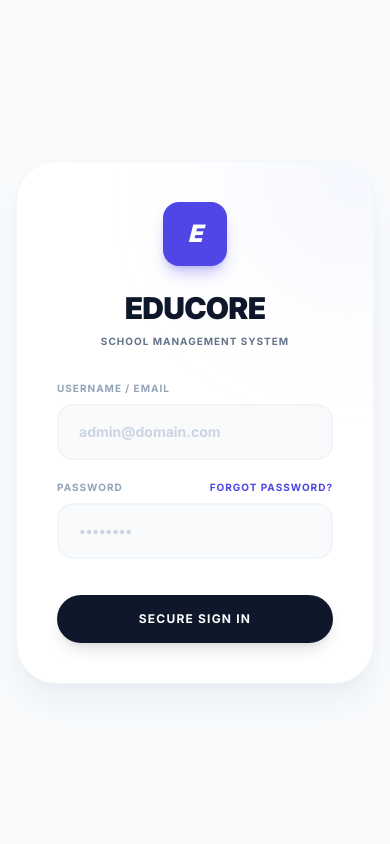
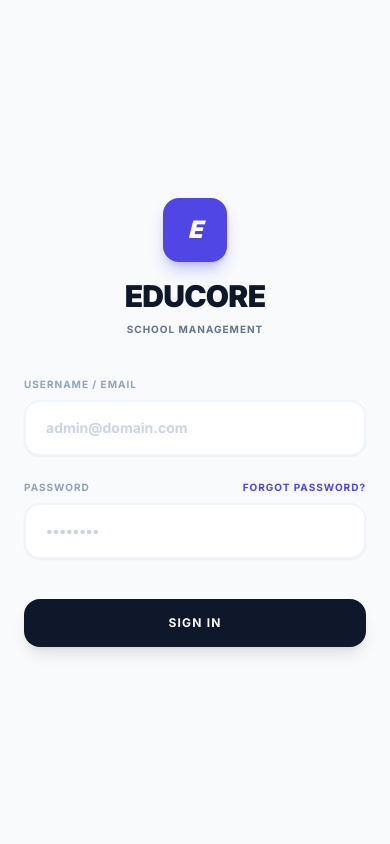
Before and after one commit to digitals-cmyk/educoresystem, a PHP site: page / in a window 390 px wide. Run offline with PHP 8.4, Linux system fonts and the light colour scheme; some libraries are stand-ins or nearby versions.

Commit message:
feat: Implement email/password login
Replaces Google Sign-In with email and password authentication for user login. Updates the UI to include email and password input fields and a form for submission.

```diff
--- a/htdocs/database.sql
+++ b/htdocs/database.sql
@@ -1,6 +1,3 @@
-CREATE DATABASE IF NOT EXISTS educore_db;
-USE educore_db;
-
 CREATE TABLE schools (
     id INT AUTO_INCREMENT PRIMARY KEY,
     name VARCHAR(255) NOT NULL,
--- a/htdocs/index.php
+++ b/htdocs/index.php
@@ -86,34 +86,76 @@ if($_SERVER["REQUEST_METHOD"] == "POST" && isset($_POST['action']) && $_POST['ac
     <link href="https://fonts.googleapis.com/css2?family=Inter:wght@400;500;700;900&display=swap" rel="stylesheet">
     <style> body { font-family: 'Inter', sans-serif; } </style>
 </head>
-<body class="bg-slate-50 text-slate-900 min-h-screen flex items-center justify-center p-4">
-    <div class="bg-white p-10 rounded-[2.5rem] shadow-xl shadow-slate-200/50 border border-slate-100 w-full max-w-md relative overflow-hidden">
-        <!-- Decorative blob -->
-        <div class="absolute -top-24 -right-24 w-56 h-56 bg-indigo-50 rounded-full blur-3xl opacity-60"></div>
+<body class="bg-slate-50 text-slate-900 min-h-screen flex">
 
-        <div class="text-center mb-8 relative z-10">
-            <div class="w-16 h-16 bg-indigo-600 rounded-2xl shadow-lg shadow-indigo-600/30 mx-auto flex items-center justify-center mb-6 text-2xl text-white">
+    <!-- Left Side Content/Image -->
+    <div class="hidden lg:flex w-1/2 bg-slate-900 p-12 relative overflow-hidden flex-col justify-between">
+        <!-- Abstract background graphics -->
+        <div class="absolute inset-0 opacity-20 pointer-events-none">
+            <div class="absolute -top-[20%] -left-[10%] w-[70%] h-[70%] rounded-full bg-indigo-600 blur-[120px]"></div>
+            <div class="absolute top-[60%] -right-[20%] w-[60%] h-[60%] rounded-full bg-emerald-500 blur-[120px]"></div>
+        </div>
+
+        <!-- Optional Image specific element (using a placeholder that looks good or unsplash) -->
+        <div class="absolute inset-0 z-0 opacity-40 mix-blend-overlay" style="background-image: url('https://images.unsplash.com/photo-1523050854058-8df90110c9f1?q=80&w=2670&auto=format&fit=crop'); background-size: cover; background-position: center;"></div>
+
+        <div class="relative z-10 flex items-center gap-3">
+            <div class="w-10 h-10 bg-indigo-600 rounded-xl flex items-center justify-center text-xl text-white">
+                <span class="font-black italic">E</span>
+            </div>
+            <span class="text-xl font-black uppercase tracking-tight text-white">EduCore</span>
+        </div>
+
+        <div class="relative z-10 max-w-lg mt-auto pb-12">
+            <h2 class="text-5xl font-black text-white tracking-tighter leading-[1.1] mb-6 uppercase">Modern<br>School<br>Management.</h2>
+            <p class="text-slate-400 font-medium leading-relaxed mb-8">A comprehensive institutional core designed for next-generation administration, bringing total visibility and control to your workflow.</p>
+            <div class="flex gap-4">
+                <div class="flex -space-x-4">
+                    <img class="w-10 h-10 rounded-full border-2 border-slate-900" src="https://ui-avatars.com/api/?name=JS&background=6366f1&color=fff" alt="">
+                    <img class="w-10 h-10 rounded-full border-2 border-slate-900" src="https://ui-avatars.com/api/?name=AK&background=10b981&color=fff" alt="">
+                    <img class="w-10 h-10 rounded-full border-2 border-slate-900" src="https://ui-avatars.com/api/?name=MD&background=f59e0b&color=fff" alt="">
+                </div>
+                <div class="flex flex-col justify-center">
+                    <span class="text-white font-bold text-sm">Trusted by</span>
+                    <span class="text-slate-400 text-xs font-semibold uppercase tracking-widest text-[10px]">100+ Institutions</span>
+                </div>
+            </div>
+        </div>
+    </div>
+
+    <!-- Right Side Login -->
+    <div class="w-full lg:w-1/2 flex items-center justify-center p-6 sm:p-12">
+        <div class="w-full max-w-md">
+            <!-- Mobile Header (Hidden on Desktop) -->
+            <div class="text-center mb-10 lg:hidden display-flex flex-col align-center items-center">
+                <div class="w-16 h-16 bg-indigo-600 rounded-2xl shadow-lg shadow-indigo-600/30 mx-auto flex items-center justify-center mb-4 text-2xl text-white">
                     <span class="font-black italic">E</span>
                 </div>
                 <h1 class="text-3xl font-black uppercase tracking-tight text-slate-900">EduCore</h1>
-            <p class="text-[10px] font-bold uppercase tracking-widest text-slate-500 mt-2">School Management System</p>
+                <p class="text-[10px] font-bold uppercase tracking-widest text-slate-500 mt-2">School Management</p>
+            </div>
+
+            <!-- Desktop Header -->
+            <div class="hidden lg:block mb-10">
+                <h1 class="text-4xl font-black uppercase tracking-tight text-slate-900 mb-2">Welcome Back</h1>
+                <p class="text-[11px] font-bold uppercase tracking-widest text-slate-500 opacity-80">Sign in to your account to continue</p>
             </div>
 
             <?php
             if(!empty($login_err)){
-            echo '<div class="bg-rose-50 text-rose-600 p-4 rounded-2xl mb-6 text-[11px] font-bold uppercase tracking-wider text-center border border-rose-100">' . $login_err . '</div>';
+                echo '<div class="bg-rose-50 text-rose-600 p-4 rounded-2xl mb-8 text-[11px] font-bold uppercase tracking-wider text-center border border-rose-100 shadow-sm">' . $login_err . '</div>';
             }
             if(!empty($reset_msg)){
-            echo '<div class="bg-emerald-50 text-emerald-600 p-4 rounded-2xl mb-6 text-[11px] font-bold uppercase tracking-wider text-center border border-emerald-100">' . $reset_msg . '</div>';
+                echo '<div class="bg-emerald-50 text-emerald-600 p-4 rounded-2xl mb-8 text-[11px] font-bold uppercase tracking-wider text-center border border-emerald-100 shadow-sm">' . $reset_msg . '</div>';
             }
             ?>
 
             <!-- LOGIN FORM -->
-        <form id="login-form" action="<?php echo htmlspecialchars($_SERVER["PHP_SELF"]); ?>" method="post" class="space-y-5 relative z-10 <?php echo (!empty($reset_msg)) ? 'hidden' : 'block'; ?>">
+            <form id="login-form" action="<?php echo htmlspecialchars($_SERVER["PHP_SELF"]); ?>" method="post" class="space-y-6 <?php echo (!empty($reset_msg)) ? 'hidden' : 'block'; ?>">
                 <input type="hidden" name="action" value="login">
                 <div>
                     <label class="block text-[10px] font-bold uppercase tracking-widest text-slate-400 mb-2">Username / Email</label>
-                <input type="text" name="email" required value="<?php echo htmlspecialchars($email); ?>" class="w-full px-5 py-4 bg-slate-50 border-2 border-slate-100 focus:bg-white rounded-2xl focus:border-indigo-600 outline-none transition-all font-bold text-sm text-slate-700 placeholder:text-slate-300" placeholder="admin@domain.com">
+                    <input type="text" name="email" required value="<?php echo htmlspecialchars($email); ?>" class="w-full px-5 py-4 bg-white border-2 border-slate-100 focus:bg-white rounded-2xl focus:border-indigo-600 outline-none transition-all font-bold text-sm text-slate-700 placeholder:text-slate-300 shadow-sm" placeholder="admin@domain.com">
                     <span class="text-[10px] uppercase font-bold tracking-widest text-rose-500 mt-2 block"><?php echo $email_err; ?></span>
                 </div>
                 <div>
@@ -121,29 +163,30 @@ if($_SERVER["REQUEST_METHOD"] == "POST" && isset($_POST['action']) && $_POST['ac
                         <label class="block text-[10px] font-bold uppercase tracking-widest text-slate-400">Password</label>
                         <button type="button" onclick="toggleForms()" class="text-[10px] font-bold uppercase tracking-widest text-indigo-600 hover:text-indigo-800 transition-colors">Forgot Password?</button>
                     </div>
-                <input type="password" name="password" required class="w-full px-5 py-4 bg-slate-50 border-2 border-slate-100 focus:bg-white rounded-2xl focus:border-indigo-600 outline-none transition-all font-bold text-sm text-slate-700 placeholder:text-slate-300" placeholder="••••••••">
+                    <input type="password" name="password" required class="w-full px-5 py-4 bg-white border-2 border-slate-100 focus:bg-white rounded-2xl focus:border-indigo-600 outline-none transition-all font-bold text-sm text-slate-700 placeholder:text-slate-300 shadow-sm" placeholder="••••••••">
                     <span class="text-[10px] uppercase font-bold tracking-widest text-rose-500 mt-2 block"><?php echo $password_err; ?></span>
                 </div>
                 <div class="pt-4">
-                <button type="submit" class="w-full bg-slate-900 hover:bg-slate-800 text-white text-xs font-bold uppercase tracking-widest py-4 rounded-full transition-all shadow-lg hover:-translate-y-0.5 active:translate-y-0">Secure Sign In</button>
+                    <button type="submit" class="w-full bg-slate-900 hover:bg-slate-800 text-white text-xs font-bold uppercase tracking-widest py-4 sm:py-5 rounded-2xl transition-all shadow-lg hover:-translate-y-0.5 active:translate-y-0">Sign In</button>
                 </div>
             </form>
 
             <!-- FORGOT PASSWORD FORM -->
-        <form id="reset-form" action="<?php echo htmlspecialchars($_SERVER["PHP_SELF"]); ?>" method="post" class="space-y-5 relative z-10 <?php echo (!empty($reset_msg)) ? 'block' : 'hidden'; ?>">
+            <form id="reset-form" action="<?php echo htmlspecialchars($_SERVER["PHP_SELF"]); ?>" method="post" class="space-y-6 <?php echo (!empty($reset_msg)) ? 'block' : 'hidden'; ?>">
                 <input type="hidden" name="action" value="reset">
-            <div class="text-center mb-6">
-                <p class="text-xs font-medium text-slate-500 leading-relaxed">Enter your registered email address to receive password reset instructions.</p>
+                <div class="mb-6">
+                    <p class="text-sm font-medium text-slate-500 leading-relaxed">Enter your registered email address to receive password reset instructions.</p>
                 </div>
                 <div>
                     <label class="block text-[10px] font-bold uppercase tracking-widest text-slate-400 mb-2">Email Address</label>
-                <input type="email" name="reset_email" required class="w-full px-5 py-4 bg-slate-50 border-2 border-slate-100 focus:bg-white rounded-2xl focus:border-indigo-600 outline-none transition-all font-bold text-sm text-slate-700 placeholder:text-slate-300" placeholder="user@domain.com">
+                    <input type="email" name="reset_email" required class="w-full px-5 py-4 bg-white border-2 border-slate-100 focus:bg-white rounded-2xl focus:border-indigo-600 outline-none transition-all font-bold text-sm text-slate-700 placeholder:text-slate-300 shadow-sm" placeholder="user@domain.com">
                 </div>
                 <div class="pt-4 space-y-3">
-                <button type="submit" class="w-full bg-indigo-600 hover:bg-indigo-700 text-white text-xs font-bold uppercase tracking-widest py-4 rounded-full transition-all shadow-lg shadow-indigo-600/30 hover:-translate-y-0.5 active:translate-y-0">Send Reset Link</button>
-                <button type="button" onclick="toggleForms()" class="w-full bg-slate-50 hover:bg-slate-100 text-slate-600 text-[10px] font-bold uppercase tracking-widest py-4 rounded-full transition-all">Back to Login</button>
+                    <button type="submit" class="w-full bg-indigo-600 hover:bg-indigo-700 text-white text-xs font-bold uppercase tracking-widest py-4 sm:py-5 rounded-2xl transition-all shadow-lg shadow-indigo-600/30 hover:-translate-y-0.5 active:translate-y-0">Send Reset Link</button>
+                    <button type="button" onclick="toggleForms()" class="w-full bg-white hover:bg-slate-50 text-slate-600 border border-slate-200 text-[10px] font-bold uppercase tracking-widest py-4 rounded-2xl transition-all">Back to Login</button>
                 </div>
             </form>
+        </div>
     </div>
 
     <script>
```
Also changed, not shown: src/pages/LoginPage.tsx (+40 -8 lines), 1 other file. Lines whose indentation alone changed are shown as unchanged.
